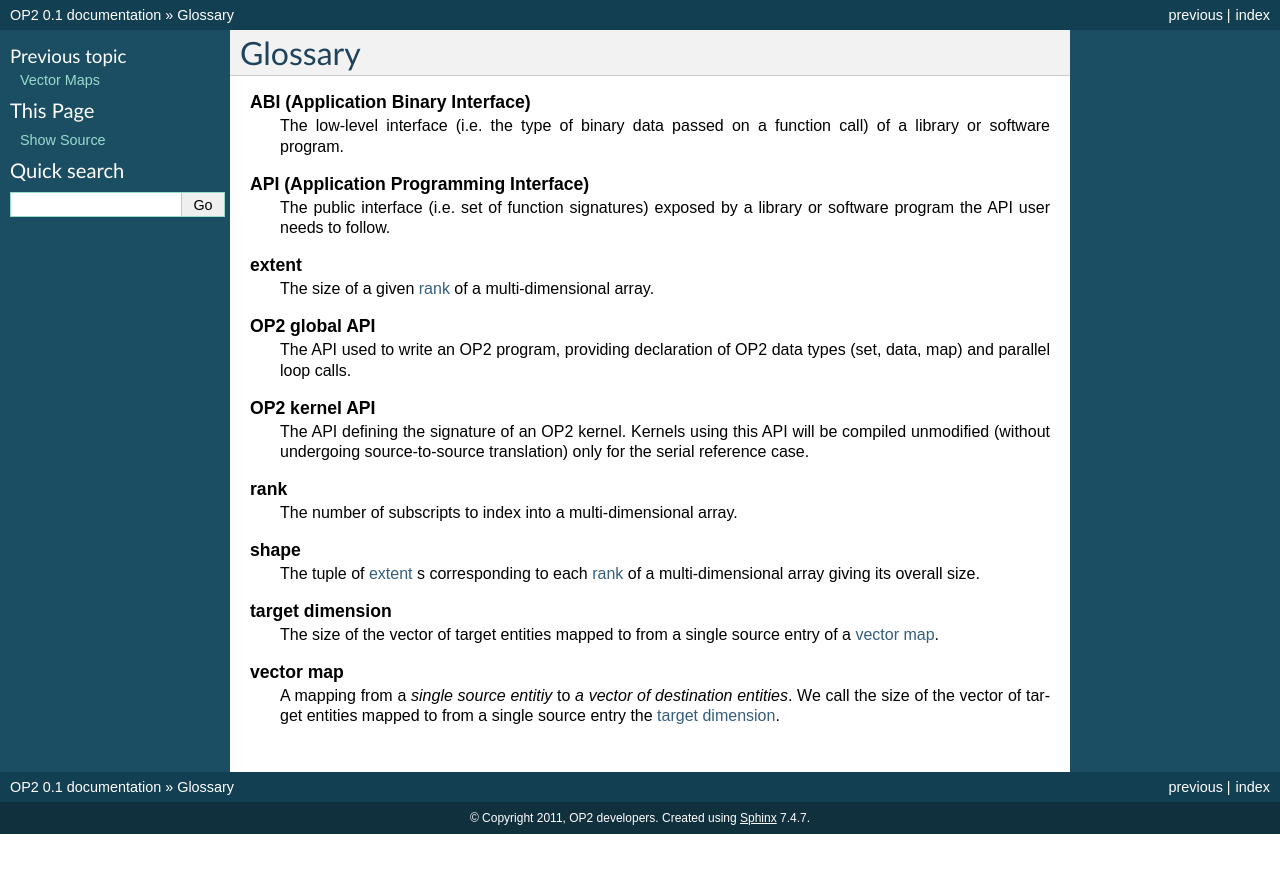
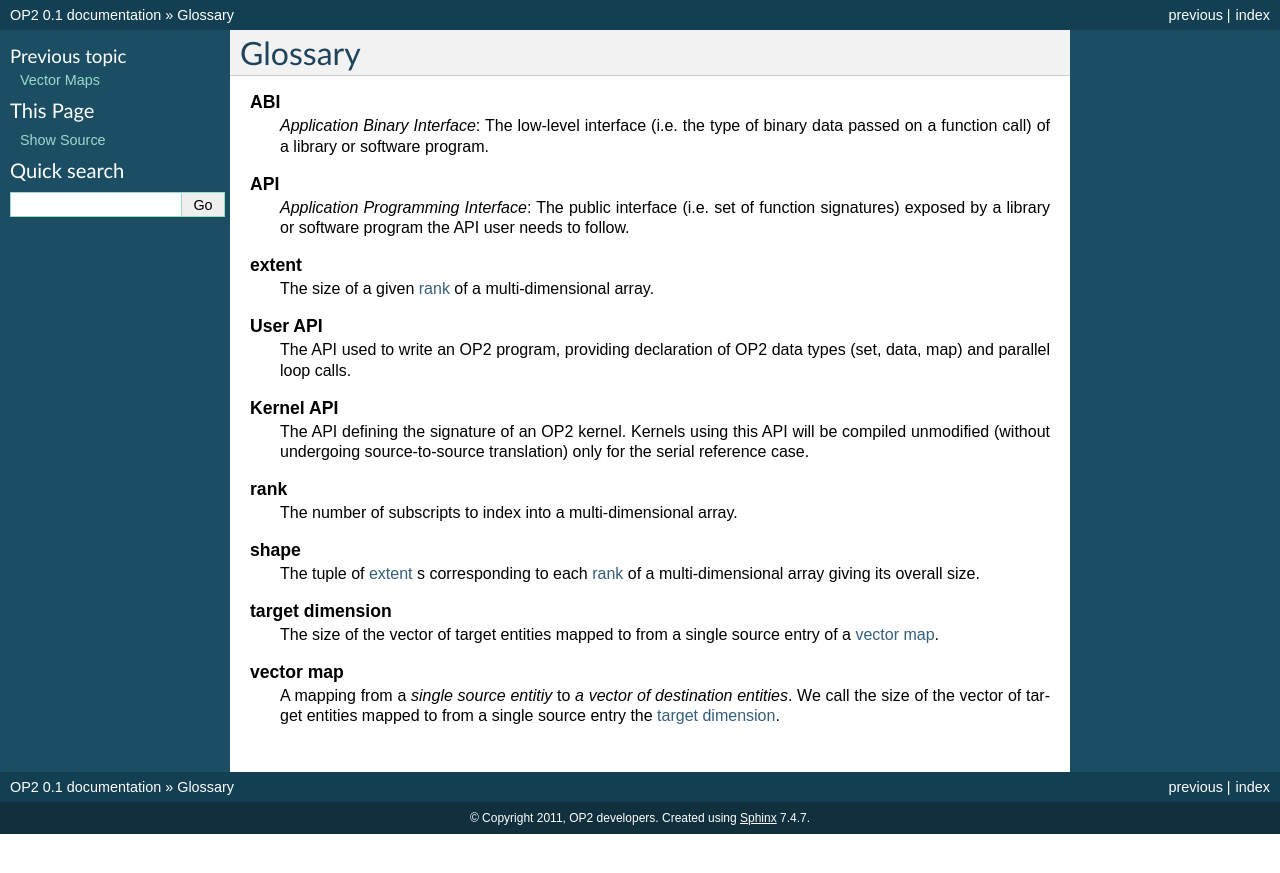
Before and after one commit to OP2/OP2-Docs, a Sphinx documentation site: the page built from source/glossary.rst, in a window 1280 px wide. Shown: the top 873 px of the page. Built offline with Sphinx 7.4.7, drawn with Linux system fonts in a browser that asks for light colours; formulas are drawn with MathJax 3.

```diff
--- a/source/glossary.rst
+++ b/source/glossary.rst
@@ -5,29 +5,40 @@ Glossary
 
 .. glossary::
 
-  ABI (Application Binary Interface)
-    The low-level interface (i.e. the type of binary data passed on a function call) of a library or software program.
+  ABI
+    *Application Binary Interface*: The low-level interface (i.e. the
+    type of binary data passed on a function call) of a library or
+    software program.
 
-  API (Application Programming Interface)
-    The public interface (i.e. set of function signatures) exposed by a library or software program the API user needs to follow.
+  API
+    *Application Programming Interface*: The public interface (i.e. set
+    of function signatures) exposed by a library or software program the
+    API user needs to follow.
 
   extent
     The size of a given :term:`rank` of a multi-dimensional array.
 
-  OP2 global API
-    The API used to write an OP2 program, providing declaration of OP2 data types (set, data, map) and parallel loop calls.
+  User API
+    The API used to write an OP2 program, providing declaration of OP2
+    data types (set, data, map) and parallel loop calls.
 
-  OP2 kernel API
-    The API defining the signature of an OP2 kernel. Kernels using this API will be compiled unmodified (without undergoing source-to-source translation) only for the serial reference case.
+  Kernel API
+    The API defining the signature of an OP2 kernel. Kernels using this
+    API will be compiled unmodified (without undergoing source-to-source
+    translation) only for the serial reference case.
 
   rank
     The number of subscripts to index into a multi-dimensional array.
 
   shape
-    The tuple of :term:`extent` s corresponding to each :term:`rank` of a multi-dimensional array giving its overall size.
+    The tuple of :term:`extent` s corresponding to each :term:`rank` of
+    a multi-dimensional array giving its overall size.
 
   target dimension
-    The size of the vector of target entities mapped to from a single source entry of a :term:`vector map`.
+    The size of the vector of target entities mapped to from a single
+    source entry of a :term:`vector map`.
 
   vector map
-    A mapping from a *single source entitiy* to *a vector of destination entities*. We call the size of the vector of target entities mapped to from a single source entry the :term:`target dimension`.
+    A mapping from a *single source entitiy* to *a vector of destination
+    entities*. We call the size of the vector of target entities mapped
+    to from a single source entry the :term:`target dimension`.
```
Also changed, not shown: source/specifications/vectormaps.rst (+36 -143 lines), 1 other file.
